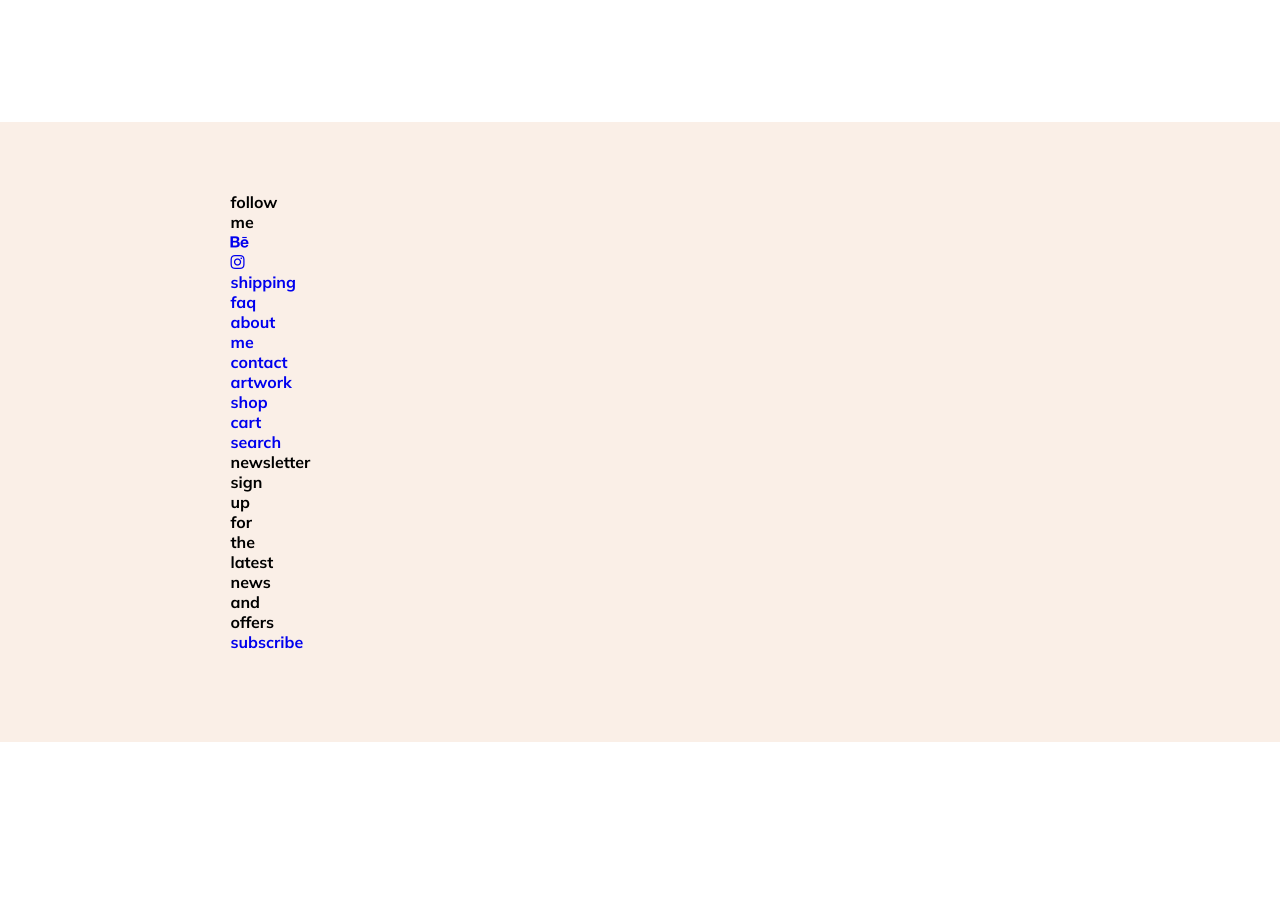
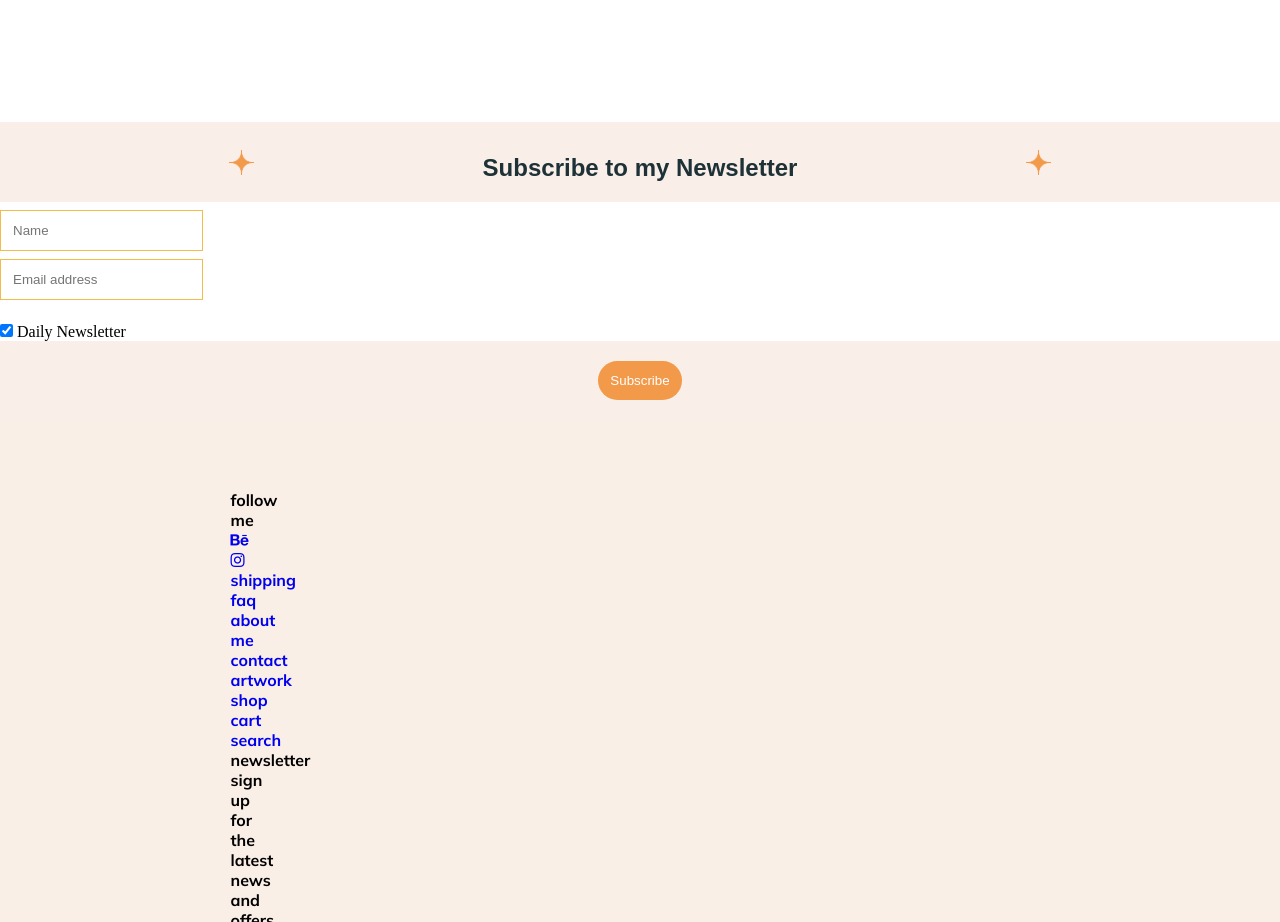
Before and after one commit to angellucruz16/angelluart, a plain HTML site: page landigpage.html in a window 1280 px wide. Shown: the part 3960-4882 px from the top of the page. Before the commit the page ends 4702 px from the top, so only its background shows below. Drawn offline with Linux system fonts and the light colour scheme; a web font is replaced by a local one.

Commit message:
commit18 newsletter añadido

```diff
--- a/landigpage.html
+++ b/landigpage.html
@@ -152,7 +152,26 @@
         <p>Thanks to your support I can continue working as<br>a freelance artist and designer.</p>
     </div>
     <!-- s5 -->
+    <!-- this is newsletter -->
+    <form action="action_page.php">
+        <div class="container-news">
+        <img src="./img/newsletter/star.png" alt="star decoration">
+          <h2>Subscribe to my Newsletter</h2>
+          <img src="./img/newsletter/star.png" alt="star decoration">
+        </div>
 
+        <div class="container-news-check" style="background-color:white">
+          <input type="text" placeholder="Name" name="name" required>
+          <input type="text" placeholder="Email address" name="mail" required>
+          <label>
+            <input type="checkbox" checked="checked" name="subscribe"> Daily Newsletter
+          </label>
+        </div>
+
+        <div class="container-news">
+          <input class="btn" type="submit" value="Subscribe">
+        </div>
+      </form>
     <!-- this is section6 -->
     <footer class="footer">
         <div class="container-footer">
--- a/styles/index.css
+++ b/styles/index.css
@@ -329,6 +329,56 @@ flex-wrap: wrap;
     margin-top: 15px;
     margin-bottom: 60px;
 }
+/* this is newsletter------ */
+form {
+    width: 100%;
+  }
+
+  .container-news {
+    padding: 20px;
+    background-color: #FAEFE8;
+    display: flex;
+    font-family: bely-display, sans-serif;
+    color: #1D3137;
+  }
+  .container-news img {
+      display: block;
+      margin: auto;
+      width: 2%;
+  }
+.container-news h2 {
+    margin-top: 12px;
+    margin-left: 20px;
+    margin-right: 20px;
+}
+  input[type=text], input[type=submit] {
+    display: block;
+    margin: auto;
+    padding: 12px;
+    padding: 12px;
+    margin: 8px 0;
+    display: flex;
+    border: 1px solid rgb(241, 188, 73);
+    box-sizing: border-box;
+  }
+  .container-news-check{
+      display: block;
+      margin: auto;
+      flex-direction: column;
+  }
+  input[type=checkbox] {
+    margin-top: 16px;
+  }
+  input[type=submit] {
+      margin: auto;
+    background-color: #F2994A;
+    border-radius: 50px;
+    color: white;
+    border: none;
+  }
+  input[type=submit]:hover {
+    opacity: 0.8;
+  }
 /* this is section six-------------------*/
 /* Footer section */
 
```
Also changed, not shown: img/newsletter/star.png (added).
